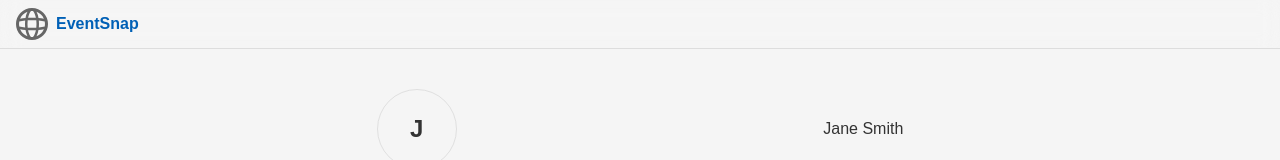
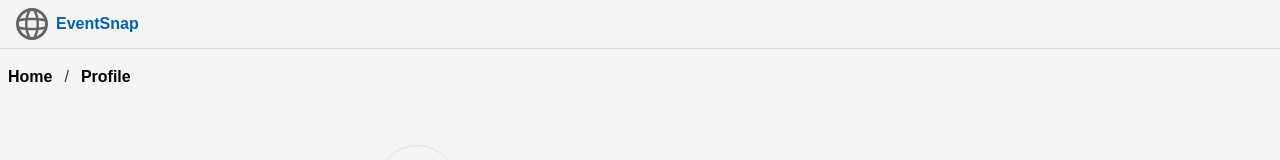
Before and after one commit to suchindra-js/photoku-web, a Next.js app: page /profile in a window 1280 px wide. Shown: the top 160 px of the page. Built offline with nearby package versions, Linux system fonts and the light colour scheme.

Commit message:
:sparkles: implemented breadcrumb

```diff
--- /dev/null
+++ b/app/_components/breadcrumb/index.tsx
@@ -0,0 +1,62 @@
+"use client";
+
+import React, { ReactNode } from "react";
+import { usePathname } from "next/navigation";
+import Link from "next/link";
+import styles from "./styles.module.scss";
+
+type TBreadCrumbProps = {
+  homeElement: ReactNode;
+  separator: ReactNode;
+  containerClasses?: string;
+  listClasses?: string;
+  activeClasses?: string;
+  capitalizeLinks?: boolean;
+};
+
+const Breadcrumb = ({
+  homeElement,
+  separator,
+  containerClasses = styles.breadcrumbContainer,
+  listClasses = styles.breadcrumbItem,
+  activeClasses = styles.breadcrumbActive,
+  capitalizeLinks = false,
+}: TBreadCrumbProps) => {
+  const paths = usePathname();
+  const pathNames = paths.split("/").filter((path) => path);
+
+  return (
+    <div>
+      {pathNames.length > 0 && (
+        <ul className={containerClasses}>
+          <li className={listClasses}>
+            <span>{homeElement}</span>
+          </li>
+          {pathNames.length > 0 && (
+            <span className={styles.breadcrumbSeparator}>/</span>
+          )}
+          {pathNames.map((link, index) => {
+            const href = `/${pathNames.slice(0, index + 1).join("/")}`;
+            const itemClasses =
+              paths === href ? `${listClasses} ${activeClasses}` : listClasses;
+            const itemLink = capitalizeLinks
+              ? link[0].toUpperCase() + link.slice(1)
+              : link;
+            return (
+              <React.Fragment key={index}>
+                <li className={itemClasses}>
+                  <span>{itemLink}</span>
+                </li>
+                {pathNames.length !== index + 1 && (
+                  <span className={styles.breadcrumbSeparator}>/</span>
+                )}
+              </React.Fragment>
+            );
+          })}
+        </ul>
+      )}
+    </div>
+  );
+};
+
+export default Breadcrumb;
--- /dev/null
+++ b/app/_components/breadcrumb/styles.module.scss
@@ -0,0 +1,22 @@
+/* Breadcrumb Container */
+.breadcrumbContainer {
+  display: flex;
+  align-items: center;
+  padding: 1rem 0;
+}
+
+/* List Items */
+.breadcrumbItem {
+  margin: 0 0.5rem;
+  display: block;
+  font-weight: bold;
+  color: #000;
+  text-decoration: none;
+  transition: color 0.3s ease;
+}
+
+/* Separator Styles */
+.breadcrumbSeparator {
+  margin: 0 0.25rem;
+  font-weight: normal;
+}
--- a/app/layout.tsx
+++ b/app/layout.tsx
@@ -3,6 +3,7 @@ import type { Metadata } from "next";
 import localFont from "next/font/local";
 import "./globals.css";
 import Header from "./_components/header";
+import Breadcrumb from "./_components/breadcrumb";
 
 const geistSans = localFont({
   src: "./fonts/GeistVF.woff",
@@ -29,6 +30,11 @@ export default function RootLayout({
     <html lang="en">
       <body className={`${geistSans.variable} ${geistMono.variable}`}>
         <Header />
+        <Breadcrumb
+          homeElement="Home"
+          separator={<span>/</span>}
+          capitalizeLinks
+        />
         {children}
       </body>
     </html>
```
